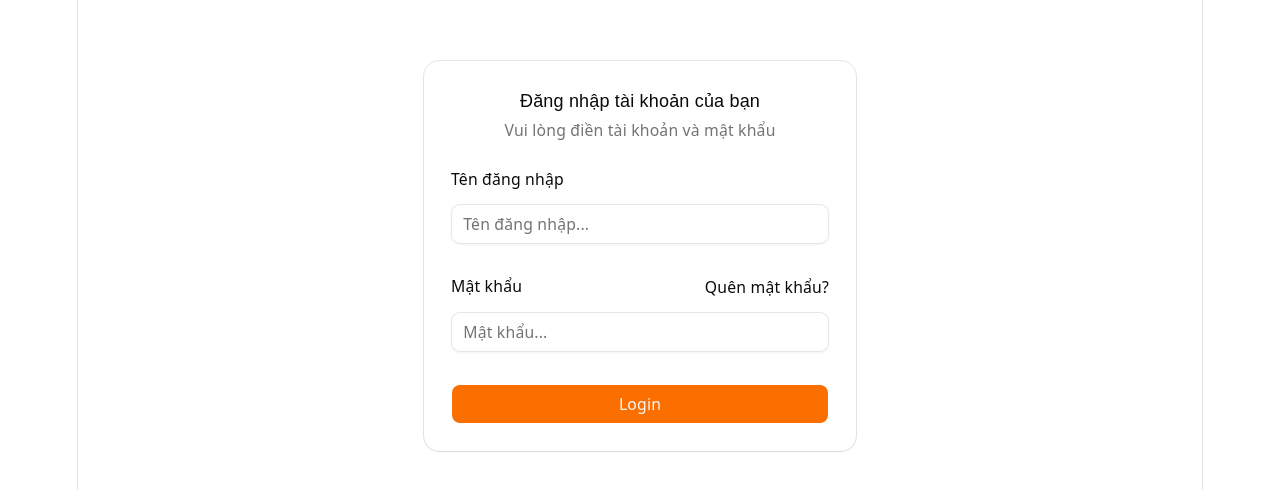
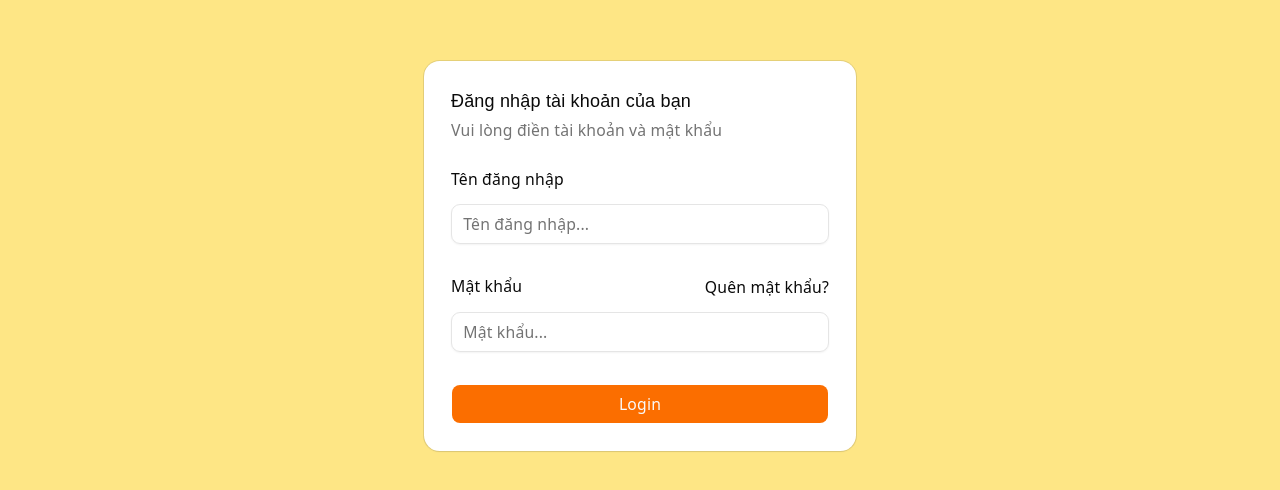
Before and after one commit to ddoan-backend/cv-mern-project, a React (Vite) app in the folder frontend/: page /signin in a window 1280 px wide. Shown: the part 144-634 px from the top of the page. Built offline with nearby package versions, Linux system fonts and the light colour scheme.

Commit message:
fix layout

```diff
--- a/frontend/src/index.css
+++ b/frontend/src/index.css
@@ -4,6 +4,8 @@
 @import "@fontsource-variable/inter";
 
 @custom-variant dark (&:is(.dark *));
+
+
 :root {
   --text: #6b6375;
   --text-h: #08060d;
@@ -120,7 +122,7 @@ body {
   margin: 0;
 }
 
-#root {
+/* #root {
   width: 1126px;
   max-width: 100%;
   margin: 0 auto;
@@ -130,7 +132,7 @@ body {
   display: flex;
   flex-direction: column;
   box-sizing: border-box;
-}
+} */
 
 h1,
 h2 {
--- a/frontend/src/pages/SigninPage.jsx
+++ b/frontend/src/pages/SigninPage.jsx
@@ -2,7 +2,7 @@ import { LoginForm } from "@/components/login-form"
 
 function SigninPage() {
   return (
-    <div className="flex min-h-svh w-full items-center justify-center p-6 md:p-10">
+    <div className="flex min-h-svh w-full items-center justify-center p-6 md:p-10 bg-amber-200">
       <div className="w-full max-w-sm">
         <LoginForm />
       </div>
```
